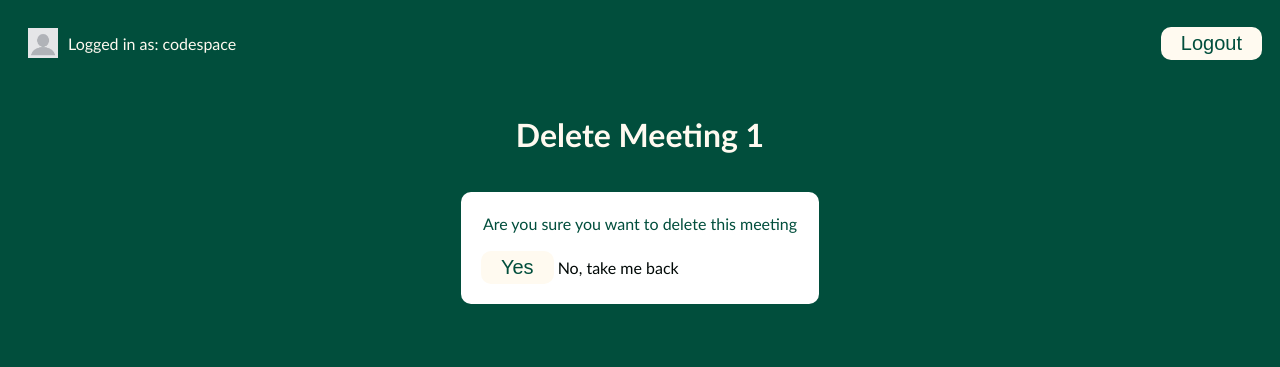
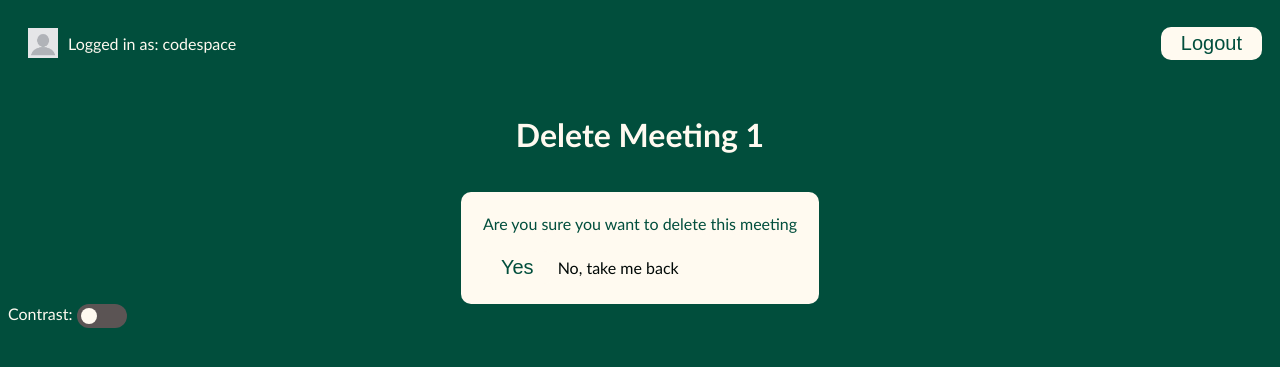
Before and after one commit to Erikabuckley/django-skills, a Django app: page /meetings/delete/2 in a window 1280 px wide. Shown: the top 367 px of the page. Run offline with Django 5.2, Linux system fonts and the light colour scheme; a user stored in the database is signed in; data comes from the database, SQL or seed files in the repository; both versions use the stored data as it was after the commit.

Commit message:
added dark mode

```diff
--- a/meeting_planner/templates/base.html
+++ b/meeting_planner/templates/base.html
@@ -6,6 +6,7 @@
     <meta name="viewport" content="width=device-width, initial-scale=1.0">
     <title>{% block title %}{% endblock %}</Title>
     <link rel="stylesheet" href="{% static 'website/style.css' %}">
+    <script defer src="{% static 'website/base.js' %}"></script>
     <link rel="icon" type="image/x-icon" href="{% static 'website/icon.png' %}">
 </head>
 
@@ -29,6 +30,16 @@
     <div class="content">
     {% block content %}
     {% endblock%}
+
+
     </div>
+    <div id="footer">
+        Contrast:
+        <label class="switch">
+            <input type="checkbox" id="darklight">
+            <span class="slider round"></span>
+        </label>
+    </div>
+
 </body>
 </html>
--- /dev/null
+++ b/meeting_planner/website/static/website/base.js
@@ -0,0 +1,5 @@
+const button = document.getElementById("darklight");
+
+button.addEventListener("change", function () {
+  document.body.classList.toggle("dark-mode", button.checked);
+});
--- a/meeting_planner/website/static/website/style.css
+++ b/meeting_planner/website/static/website/style.css
@@ -1,15 +1,18 @@
 :root {
     --main: #014e3c;
+    --light: floralwhite;
+    --dark: #206c5e;
+
 }
 
 body {
     font-family: 'Calibri', 'Trebuchet MS', sans-serif;
-    color: floralwhite;
+    color: var(--light);
     background-color: var(--main);
 }
 
 button {
-    background-color: floralwhite;
+    background-color: var(--light);
     border: none;
     color: var(--main);
     border-radius: 10px;
@@ -55,7 +58,7 @@ input{
 .actions a {
     padding: 10px;
     margin: 5px;
-    background-color: floralwhite;
+    background-color: var(--light);
     color: var(--main);
     border-radius: 10px;
 
@@ -71,7 +74,7 @@ input{
     display: flex;
     flex-direction: column;
     align-items: left;
-    background-color: white;
+    background-color: var(--light);
     color: var(--main);
     border-radius: 10px;
 }
@@ -86,12 +89,94 @@ input{
 
 .item{
     padding: 1rem 2rem;
-    background-color: floralwhite;
+    background-color: var(--light);
     color: var(--main);
     border-radius: 10px;
     display:flex;
     flex-direction: column;
     align-items: center;
+}
+
+/*######################dark mode ##############################*/
+
+.dark-mode .item{
+    background-color: var(--dark);
+    color: var(--light);
+}
+
+.dark-mode button{
+    background-color: var(--dark);
+    color: var(--light);
+}
+
+.dark-mode .actions a{
+    background-color: var(--dark);
+    color: var(--light);
+
+}
+
+
+/* The switch - the box around the slider */
+.switch {
+  position: relative;
+  display: inline-block;
+  width: 50px;
+  height: 24px;
+}
+
+/* Hide default HTML checkbox */
+.switch input {
+  opacity: 0;
+  width: 0;
+  height: 0;
+}
+
+/* The slider */
+.slider {
+  position: absolute;
+  cursor: pointer;
+  top: 0;
+  left: 0;
+  right: 0;
+  bottom: 0;
+  background-color: rgb(91, 84, 84);
+  -webkit-transition: .4s;
+  transition: .4s;
+}
+
+.slider:before {
+  position: absolute;
+  content: "";
+  height: 16px;
+  width: 16px;
+  left: 4px;
+  bottom: 4px;
+  background-color: var(--light);
+  -webkit-transition: .4s;
+  transition: .4s;
+}
+
+input:checked + .slider {
+  background-color: rgb(91, 84, 84);
+}
+
+
+
+input:checked + .slider:before {
+  -webkit-transform: translateX(26px);
+  -ms-transform: translateX(26px);
+  transform: translateX(26px);
+  background-color: var(--dark);
+
+}
+
+/* Rounded sliders */
+.slider.round {
+  border-radius: 34px;
+}
+
+.slider.round:before {
+  border-radius: 50%;
 }
 
 /*#######################base.html#############################*/
--- a/meeting_planner/website/static/website/welcome.js
+++ b/meeting_planner/website/static/website/welcome.js
@@ -55,13 +55,13 @@ function drawTime(ctx, radius){
     hour=(hour*Math.PI/6)+
     (minute*Math.PI/(6*60))+
     (second*Math.PI/(360*60));
-    drawHand(ctx, hour, radius*0.5, radius*0.07);
+    drawHand(ctx, hour, radius*0.5, radius*0.04);
     //minute
     minute=(minute*Math.PI/30)+(second*Math.PI/(30*60));
-    drawHand(ctx, minute, radius*0.8, radius*0.04);
+    drawHand(ctx, minute, radius*0.65, radius*0.04);
     // second
     second=(second*Math.PI/30);
-    drawHand(ctx, second, radius*0.9, radius*0.02);
+    drawHand(ctx, second, radius*0.7, radius*0.02);
 }
 
 function drawHand(ctx, pos, length, width) {
```
Also changed, not shown: meeting_planner/db.sqlite3.
